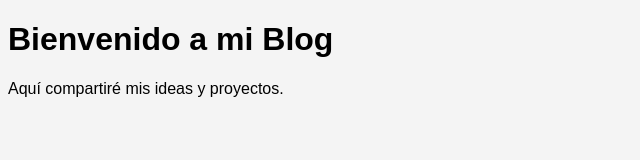
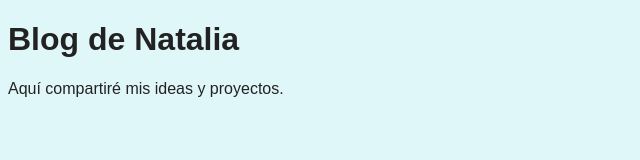
Before and after one commit to ntcrlz17-commits/my-personal-blog, a plain HTML site: page index.html in a window 1280 px wide. Shown: the whole page, without its empty margins (0-640 px from the left). Drawn offline with Linux system fonts and the light colour scheme.

Commit message:
feat: Actualizar título y estilos base del blog

```diff
--- a/index.html
+++ b/index.html
@@ -6,7 +6,7 @@
     <link rel="stylesheet" href="style.css">
 </head>
 <body>
-    <h1>Bienvenido a mi Blog</h1>
+    <h1>Blog de Natalia</h1>
     <p>Aquí compartiré mis ideas y proyectos.</p>
 </body>
 </html>
--- a/style.css
+++ b/style.css
@@ -1,4 +1,5 @@
 body {
     font-family: sans-serif;
-    background-color: #f4f4f4;
+    background-color: #e0f7fa;
+    color: #222;
 }
```
